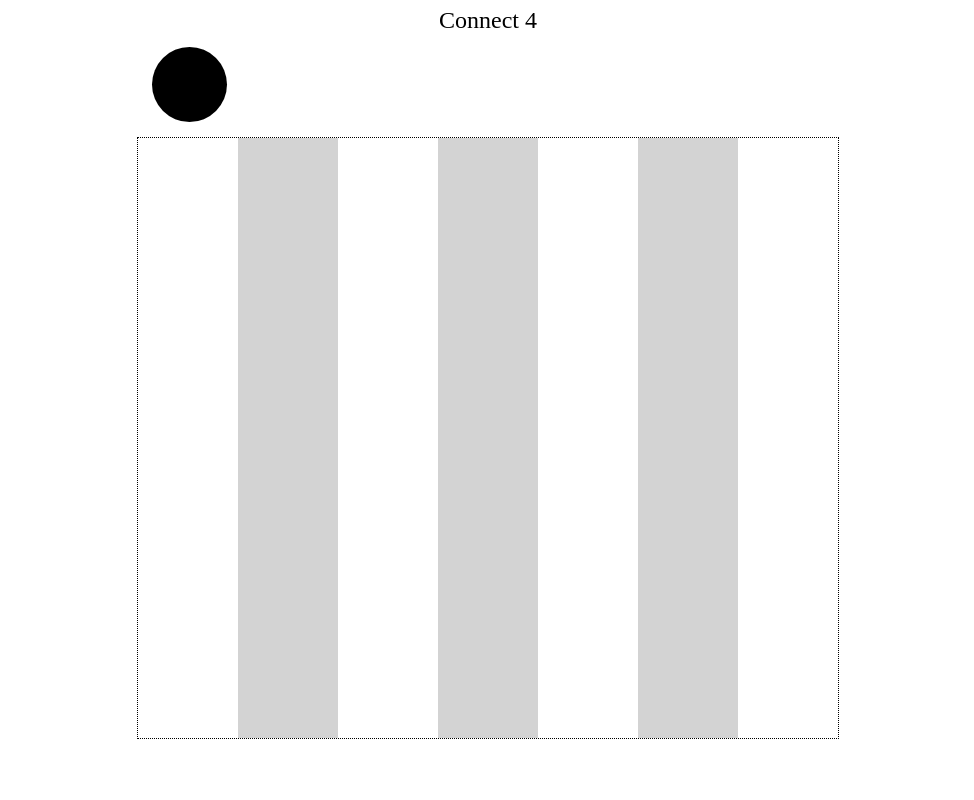
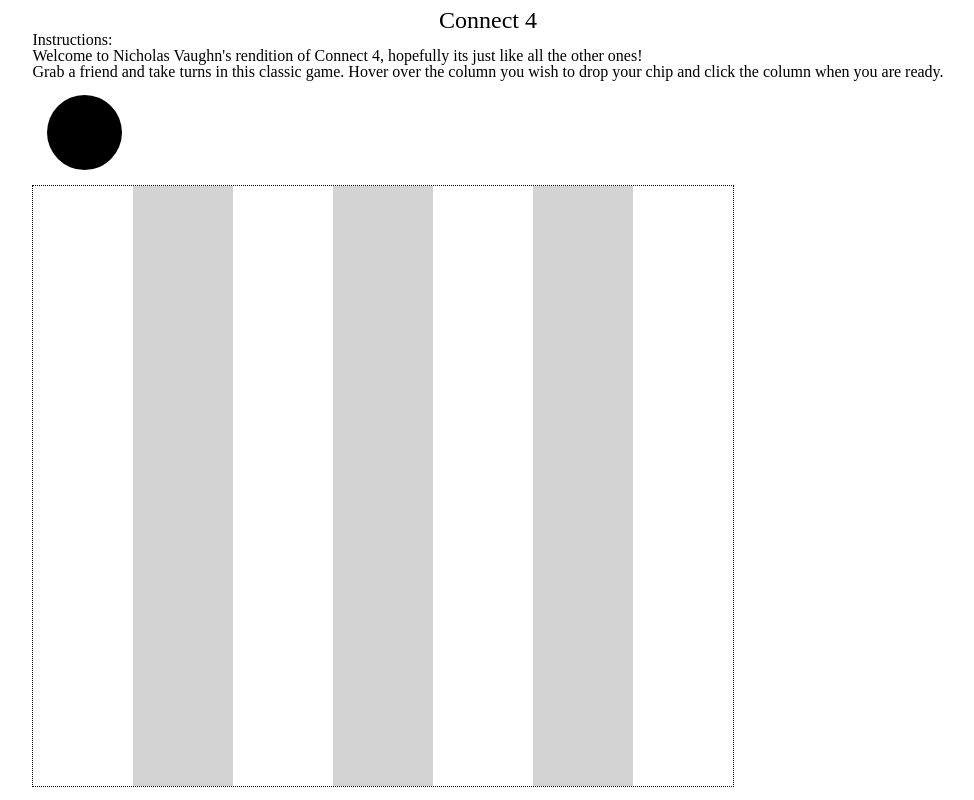
Before and after one commit to imnickvaughn/-connect-4, an Angular app: page / in a window 1280 px wide. Shown: the whole page, without its empty margins (152-1126 px from the left). Built offline with nearby package versions, Linux system fonts and the light colour scheme.

Commit message:
instructions

```diff
--- a/src/app/app.component.html
+++ b/src/app/app.component.html
@@ -1,4 +1,8 @@
 <div class="header-title">Connect 4</div>
+
+<div>Instructions:</div>
+<div>Welcome to Nicholas Vaughn's rendition of Connect 4, hopefully its just like all the other ones!</div>
+<div>Grab a friend and take turns in this classic game. Hover over the column you wish to drop your chip and click the column when you are ready.</div>
 
 <div class="game-board-chip"></div>
 <div class="game-board">
```
